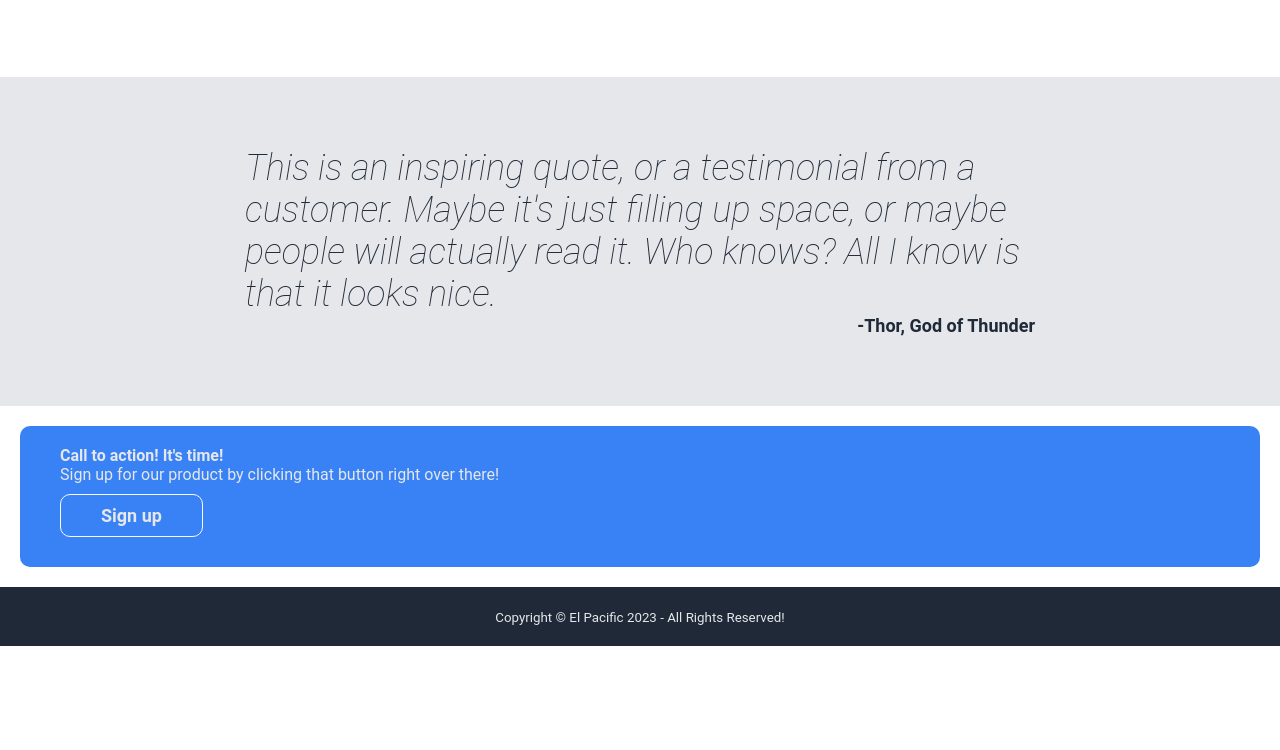
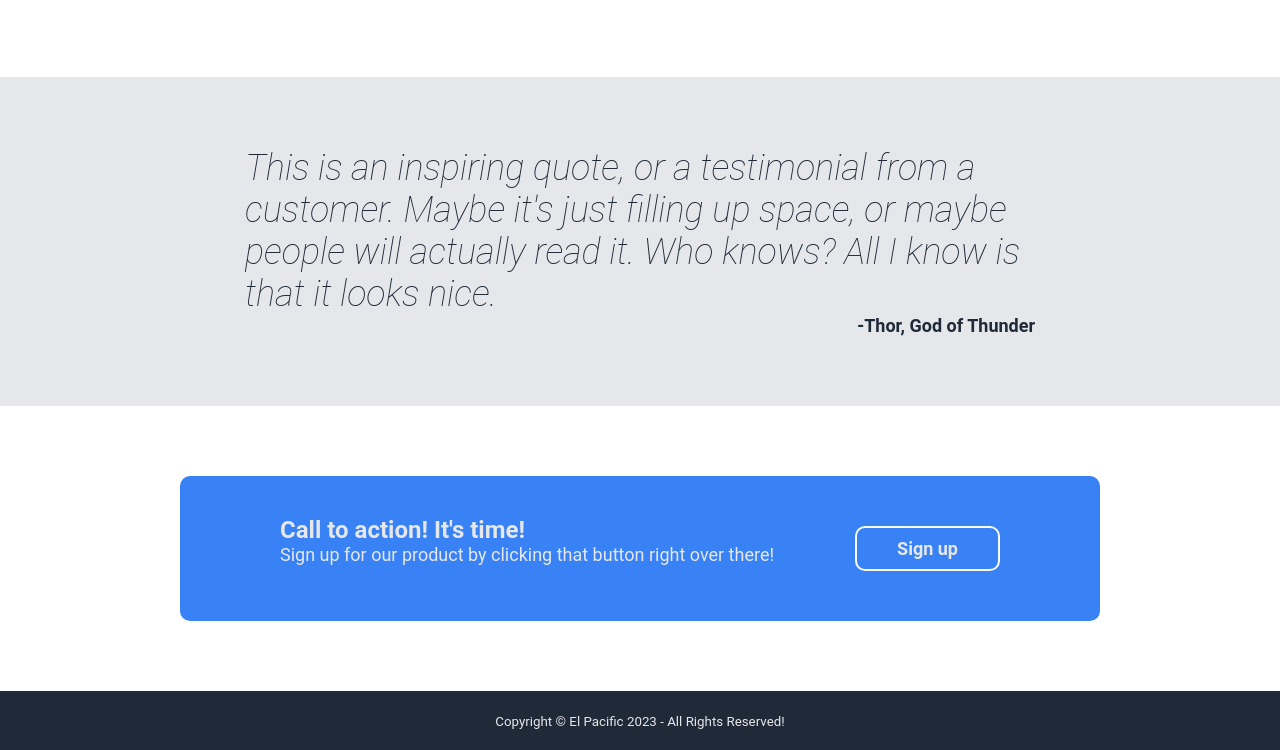
Before and after one commit to elpacificmb/odin-landing-page, a plain HTML site: page index.html in a window 1280 px wide. Shown: the part 908-1658 px from the top of the page. Before the commit the page ends 1554 px from the top, so only its background shows below. Drawn offline with Linux system fonts and the light colour scheme.

Commit message:
Add styling for cta section

```diff
--- a/css/style.css
+++ b/css/style.css
@@ -151,23 +151,33 @@ section.cta {
     padding: 20px;
 }
 
-section.cta > div,
+.cta > div,
 button {
     background-color: #3882F6;
 }
 
-section.cta > div,
-section.cta button {
+.cta > div,
+.cta button {
     color: #E5E7EB;
 }
 
-section.cta > div {
-    padding: 20px 40px;
+.cta > div {
     border-radius: 10px;
+    width: 920px;
+    margin: 50px auto;
+    display: flex;
+    justify-content: space-between;
+    padding: 40px 100px;
+    font-size: 18px;
 }
 
 .cta button {
-    border: 1px solid #F9FAF8;
+    border: 2px solid #F9FAF8;
+}
+
+.cta strong {
+    font-weight: bold;
+    font-size: 24px;
 }
 
 /* ===== FOOTER ========== */
```
Also changed, not shown: img/solution-img-01.png (added).
